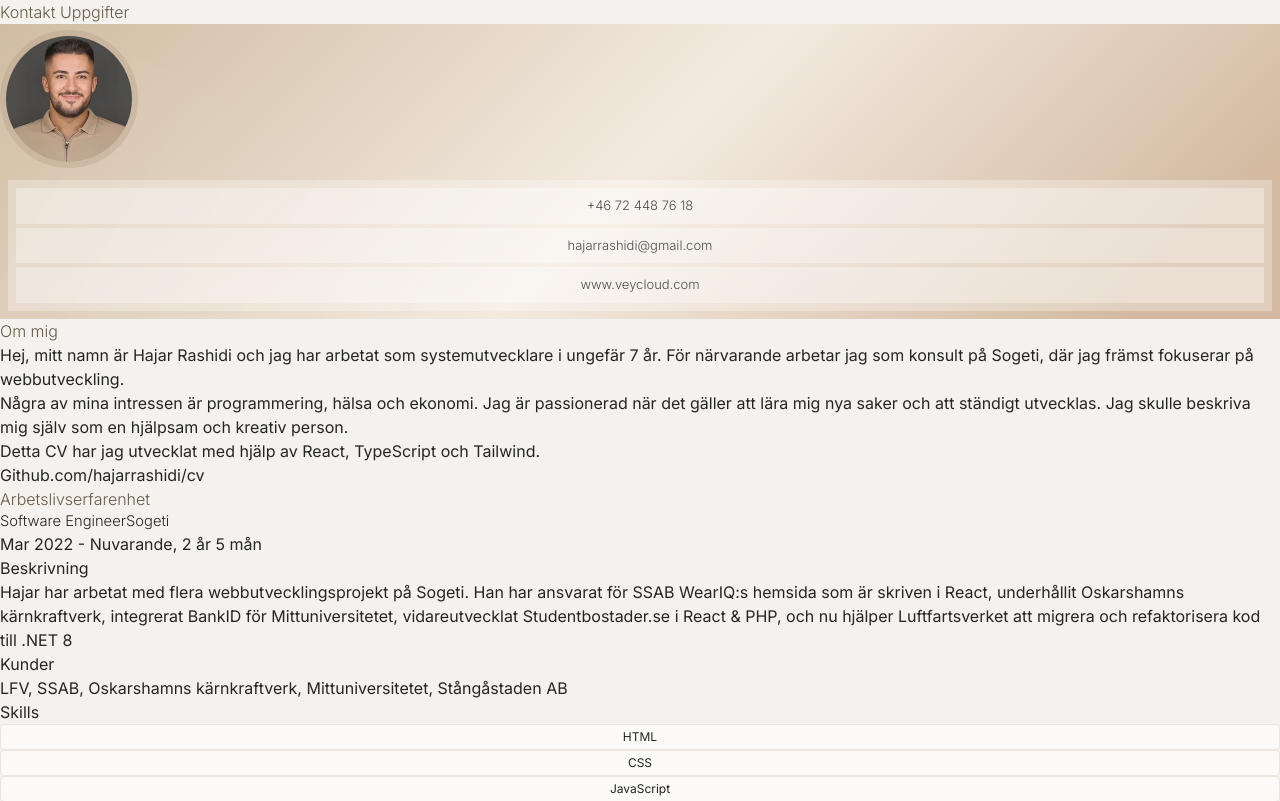
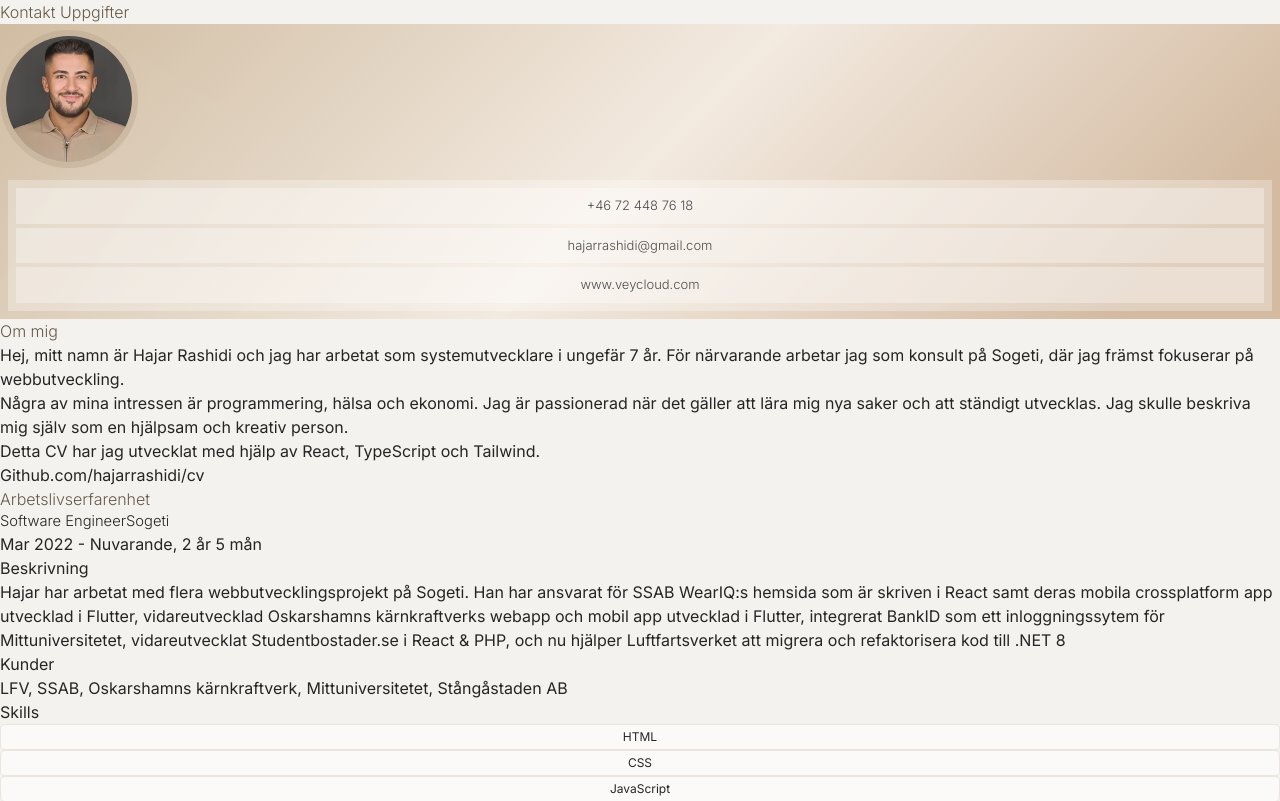
Before and after one commit to hajarrashidi/cv, a Next.js app: page / in a window 1280 px wide. Shown: the top 801 px of the page. Built offline with nearby package versions, Linux system fonts and the light colour scheme.

Commit message:
text modified

```diff
--- a/app/content/cv.js
+++ b/app/content/cv.js
@@ -11,7 +11,7 @@ export const cv = {
       role: "Fullstack",
       title: "Fullstack Software Engineer at Sogeti",
       description:
-        "Hajar har arbetat med flera webbutvecklingsprojekt på Sogeti. Han har ansvarat för SSAB WearIQ:s hemsida som är skriven i React, underhållit Oskarshamns kärnkraftverk, integrerat BankID för Mittuniversitetet, vidareutvecklat Studentbostader.se i React & PHP, och nu hjälper Luftfartsverket att migrera och refaktorisera kod till .NET 8",
+        "Hajar har arbetat med flera webbutvecklingsprojekt på Sogeti. Han har ansvarat för SSAB WearIQ:s hemsida som är skriven i React samt deras mobila crossplatform app utvecklad i Flutter, vidareutvecklad Oskarshamns kärnkraftverks webapp och mobil app utvecklad i Flutter, integrerat BankID som ett inloggningssytem för Mittuniversitetet, vidareutvecklat Studentbostader.se i React & PHP, och nu hjälper Luftfartsverket att migrera och refaktorisera kod till .NET 8",
       company: "Sogeti",
       location: "Linköping",
       startDate: "Mar 2022",
```
Also changed, not shown: 1 other file (tests, documents, lock files or other folders).
